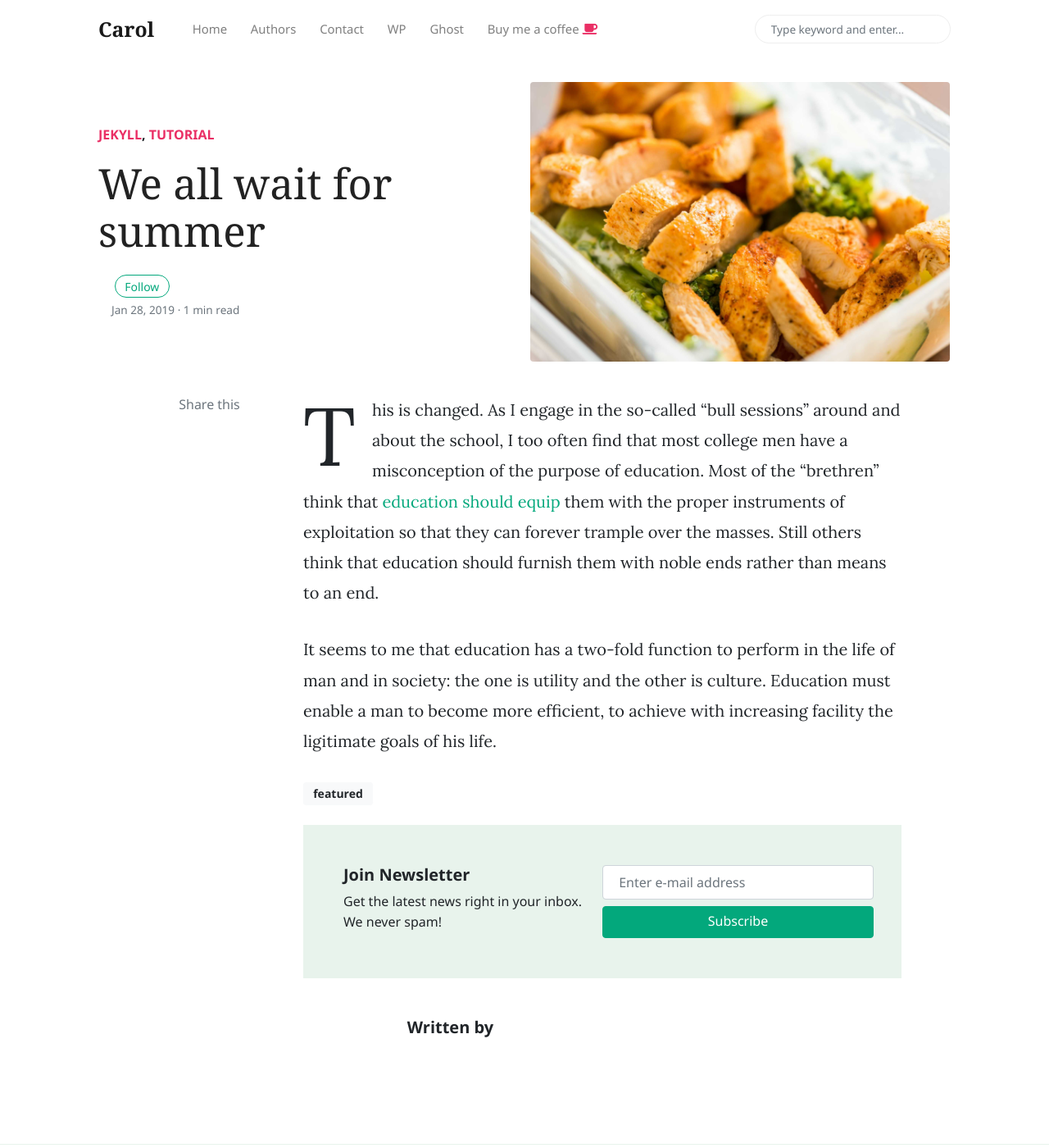
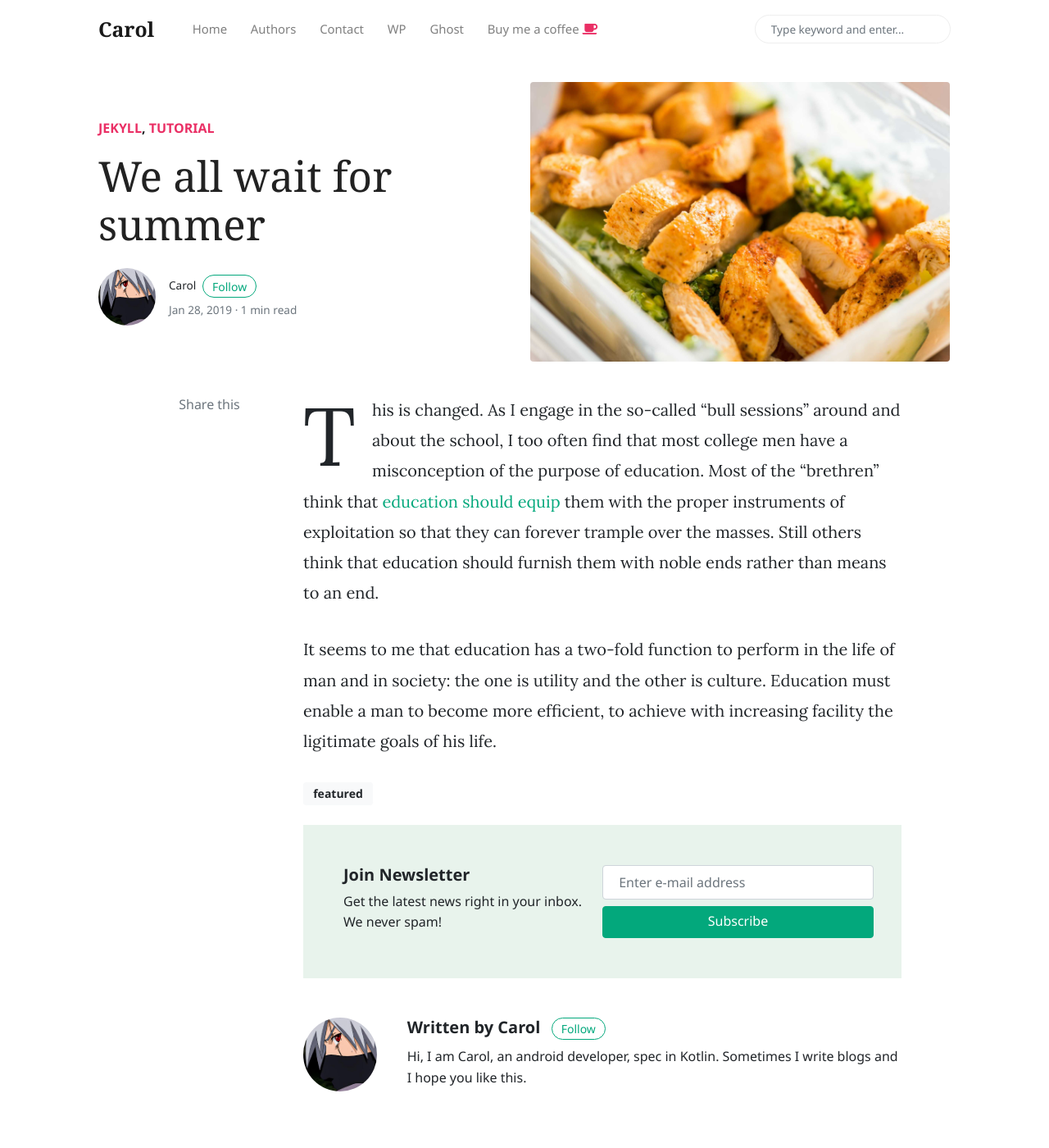
Before and after one commit to carolinemusyoka/carolinemusyoka.github.io, a Jekyll site: the page built from _posts/2019-01-28-we-all-wait-for-summer.md, in a window 1280 px wide and 1400 px high. Shown: the whole window at 82% size. Built offline with Jekyll 4.4.1, drawn with Linux system fonts in a browser that asks for light colours; nearby versions of some CDN libraries; comment, search, counter and statistics services are not loaded; part of the change alters nothing that is shown.

Commit message:
Update _config.yml

```diff
--- a/_config.yml
+++ b/_config.yml
@@ -19,7 +19,7 @@ plugins:
   - jekyll-seo-tag
 
 authors:
-    Carol:
+    carol:
       name:           Carol
       site:           https://carolinemusyoka.github.io/
       avatar:         /assets/images/avatar1.jpg
```
